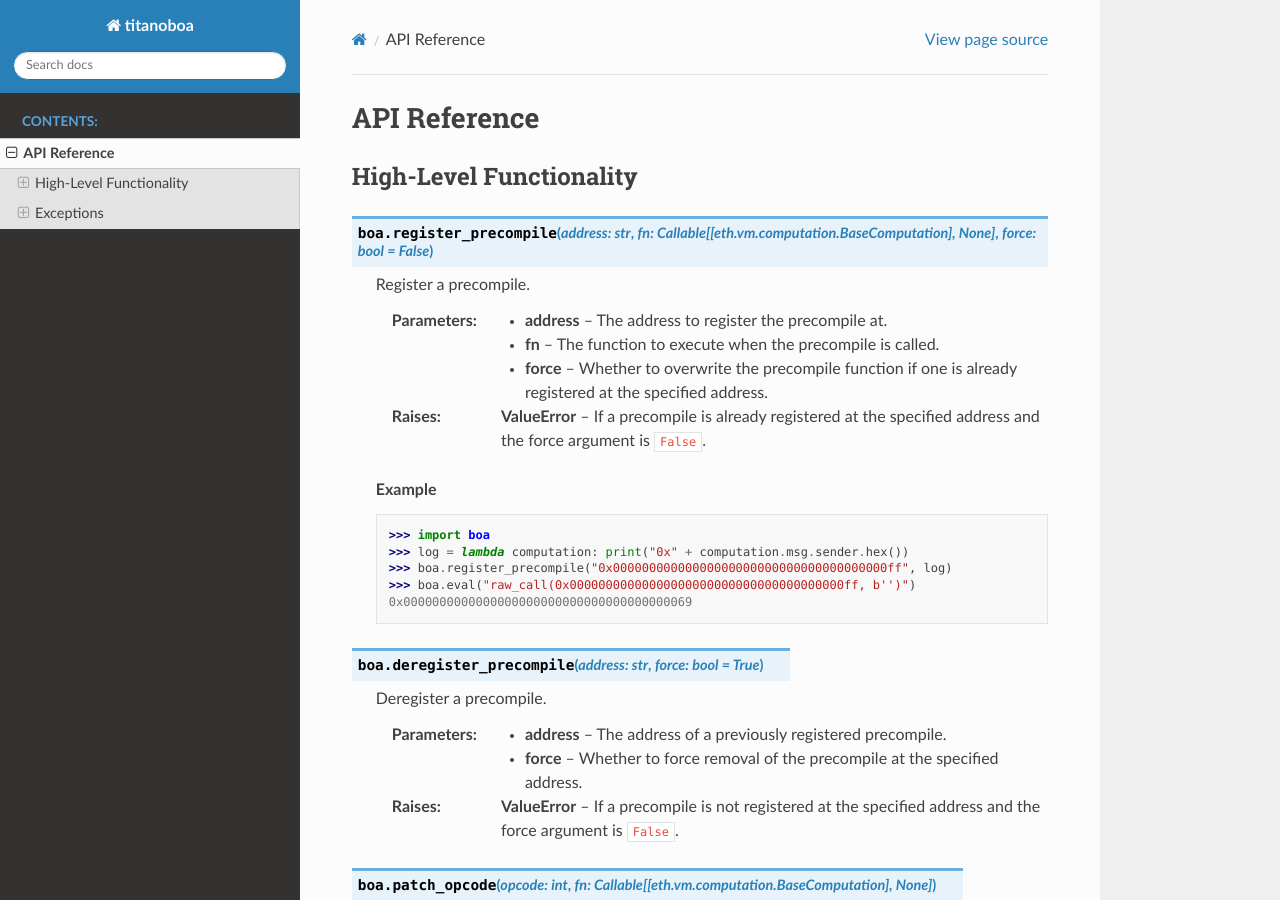
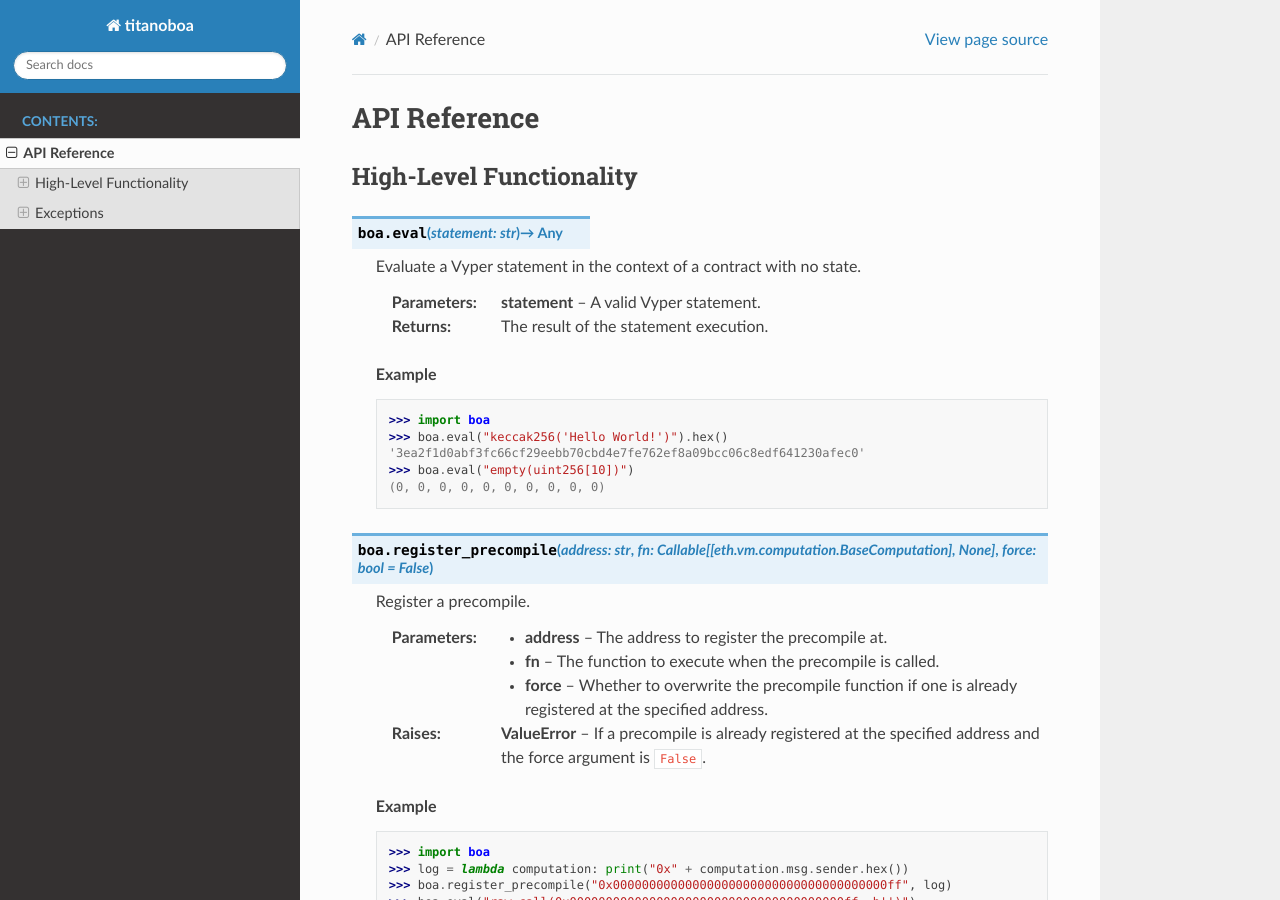
Before and after one commit to vyperlang/titanoboa, a Sphinx documentation site: the page built from docs/source/api.rst, in a window 1280 px wide and 900 px high. Built offline with Sphinx 7.4.7 and the Read the Docs theme 2.0.0, drawn with Linux system fonts in a browser that asks for light colours.

Commit message:
docs: document eval function

```diff
--- a/docs/source/api.rst
+++ b/docs/source/api.rst
@@ -5,6 +5,23 @@
 ------------------------
 
 .. module:: boa
+
+.. function:: eval(statement: str) -> Any
+
+    Evaluate a Vyper statement in the context of a contract with no state.
+
+    :param statement: A valid Vyper statement.
+    :returns: The result of the statement execution.
+
+    .. rubric:: Example
+
+    .. code-block:: python
+
+        >>> import boa
+        >>> boa.eval("keccak256('Hello World!')").hex()
+        '3ea2f1d0abf3fc66cf29eebb70cbd4e7fe762ef8a09bcc06c8edf641230afec0'
+        >>> boa.eval("empty(uint256[10])")
+        (0, 0, 0, 0, 0, 0, 0, 0, 0, 0)
 
 .. function:: register_precompile(address: str, fn: Callable[[eth.vm.computation.BaseComputation], None], force: bool = False)
 
```
